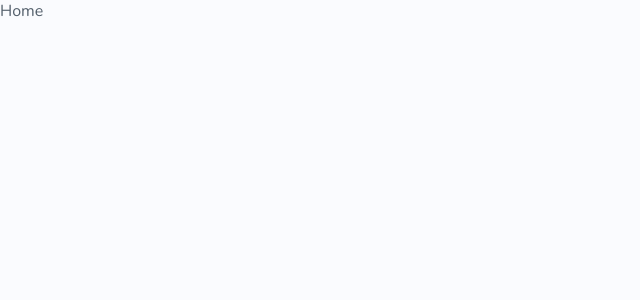
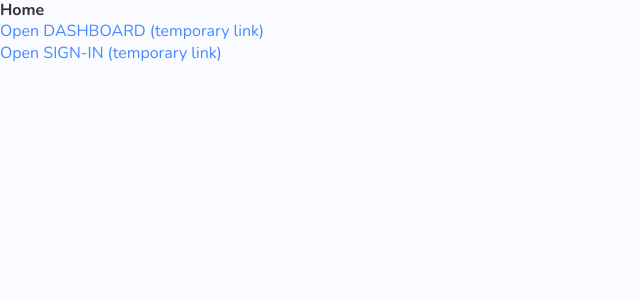
Before and after one commit to ablbsk/rsclone, a React (Create React App) app: page / in a window 1280 px wide. Shown: the top 300 px of the page, without its empty margins (0-640 px from the left). Built offline with nearby package versions, Linux system fonts and the light colour scheme.

Commit message:
feat: add links in home page

```diff
--- a/src/components/Home/index.tsx
+++ b/src/components/Home/index.tsx
@@ -1,7 +1,22 @@
 import "./home.scss";
 import { FunctionComponent } from "react";
+import { Link } from "react-router-dom";
 
 const Home: FunctionComponent = () => {
-  return <div>Home</div>;
+  return (
+    <div>
+      <h1>Home</h1>
+      <div>
+        <Link className="text-link" to="/dashboard">
+          Open DASHBOARD (temporary link)
+        </Link>
+      </div>
+      <div>
+        <Link className="text-link" to="/sign-in">
+          Open SIGN-IN (temporary link)
+        </Link>
+      </div>
+    </div>
+  );
 };
 export default Home;
```
